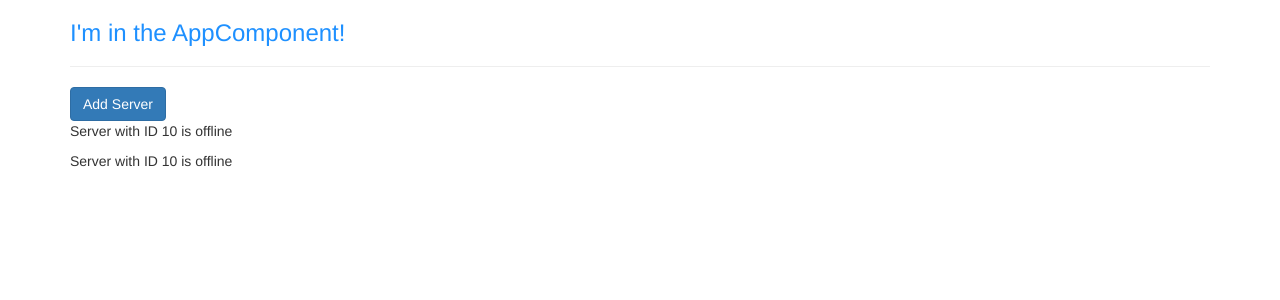
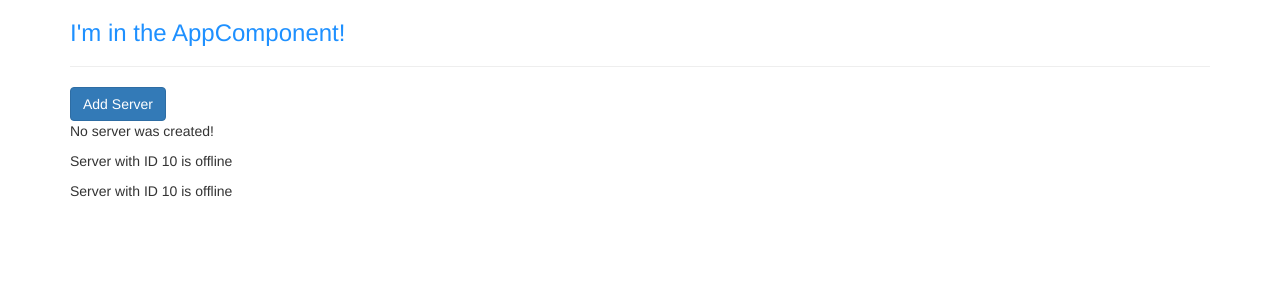
Before and after one commit to hongjunpyo11/udemy-my-first-app, an Angular app: page / in a window 1280 px wide. Shown: the top 300 px of the page. Built offline with nearby package versions, Linux system fonts and the light colour scheme.

Commit message:
이벤트 바인딩

```diff
--- a/src/app/servers/servers.component.html
+++ b/src/app/servers/servers.component.html
@@ -1,6 +1,8 @@
 <button
   class="btn btn-primary"
-  [disabled]="!allowNerServer">Add Server
-</button>
+  [disabled]="!allowNerServer"
+  (click)="onCreateServer()">Add Server</button>
+<!--<p [innerText]="allowNerServer"></p>-->
+<p>{{ serverCreationStatus }}</p>
 <app-server></app-server>
 <app-server></app-server>
--- a/src/app/servers/servers.component.ts
+++ b/src/app/servers/servers.component.ts
@@ -9,6 +9,7 @@
 })
 export class ServersComponent {
   allowNerServer = false;
+  serverCreationStatus: string = 'No server was created!';
 
   constructor() {
     setTimeout(() => {
@@ -20,4 +21,8 @@
 
   }
 
+  onCreateServer() {
+    this.serverCreationStatus = 'Server was created!';
+  }
+
 }
```
